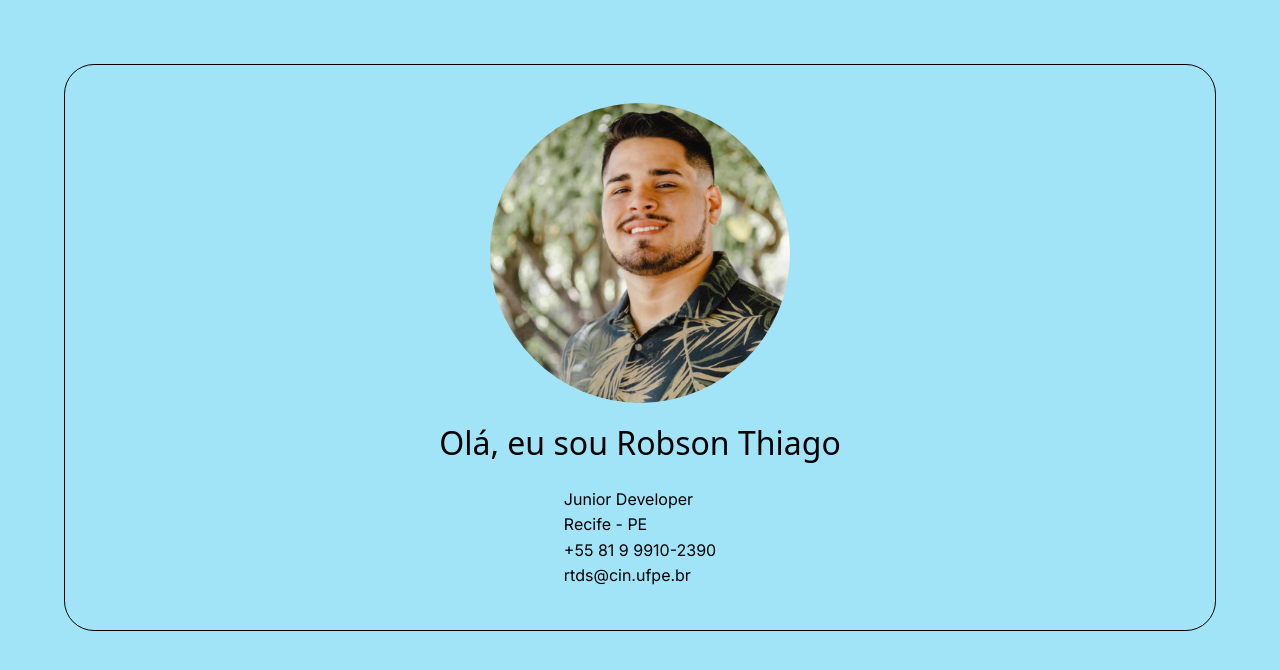
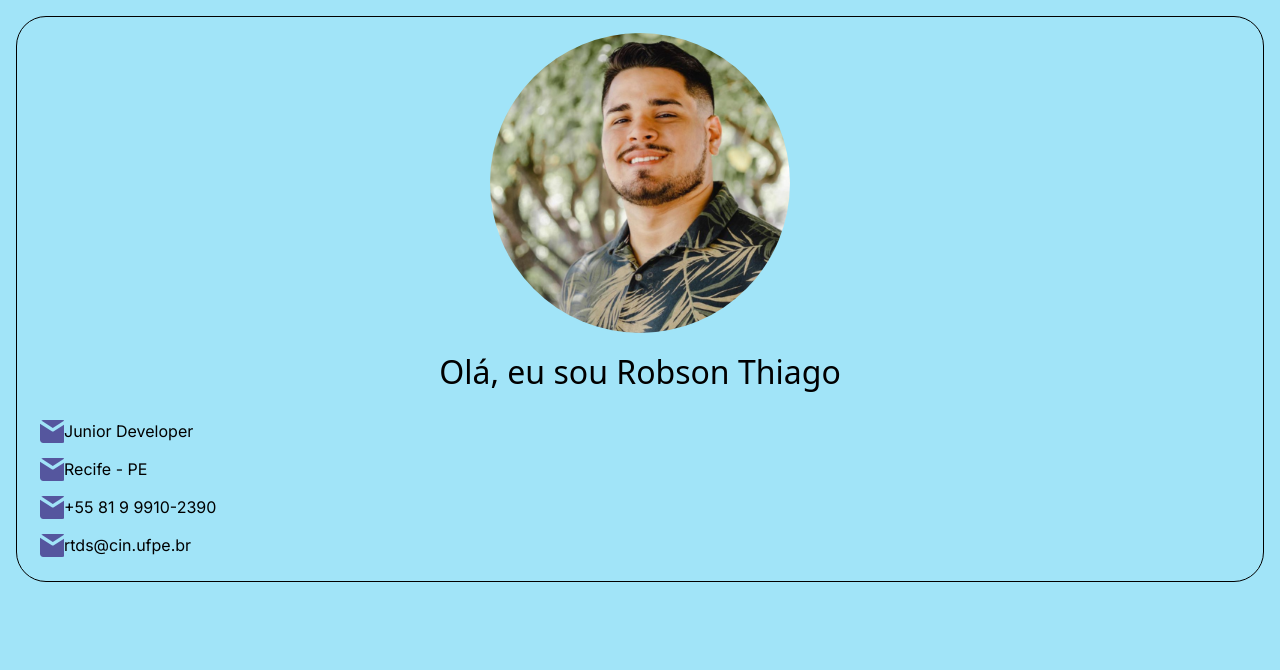
Before and after one commit to r0b14/portifolio-rtds, a plain HTML site: page index.html in a window 1280 px wide. Drawn offline with nearby package versions, Linux system fonts and the light colour scheme; a web font is replaced by a local one.

Commit message:
💄 feat: estilizando css

```diff
--- a/css/global.css
+++ b/css/global.css
@@ -2,8 +2,3 @@
   font-family: "Inter", sans-serif, "Boldonse", system-ui;
   box-sizing: border-box; // comportamento em caixa.
 }
-
-.main::before {
-  content: " ";
-  background-color: url();
-}
--- a/css/style.css
+++ b/css/style.css
@@ -27,8 +27,8 @@ body {
 }
 
 .main {
-  margin: 5%;
-  padding: 3%;
+  margin: 1rem;
+  padding: 1rem;
   border: 1px solid rgb(0, 0, 0);
   border-radius: 30px;
 }
@@ -41,3 +41,26 @@ body {
   padding: 0px;
   margin: 7px;
 }
+
+header .informations {
+  display: flex;
+  flex-direction: column;
+  align-items: flex-start;
+  width: 100%;
+}
+
+header .informations p{
+  display: flex;
+  flex-direction: row;
+  align-items: center;
+  margin: .5rem;
+}
+
+.informations p::before {
+  content: "";
+  display: inline-block;
+  width: 24px;
+  height: 24px;
+  background-image: url('/img/email.svg');
+  background-repeat: no-repeat;
+}
```
